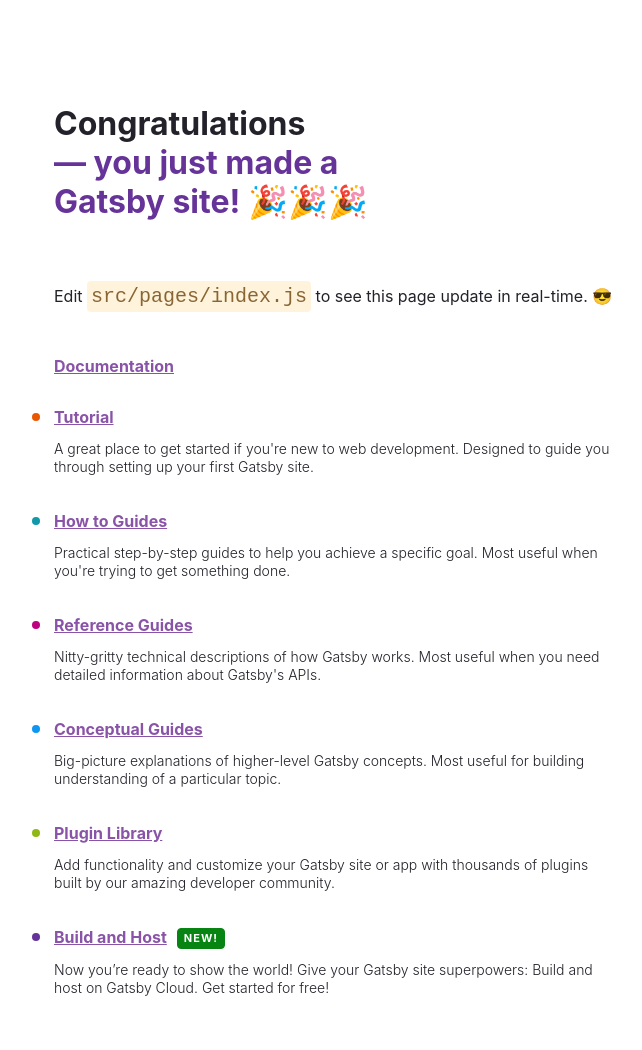
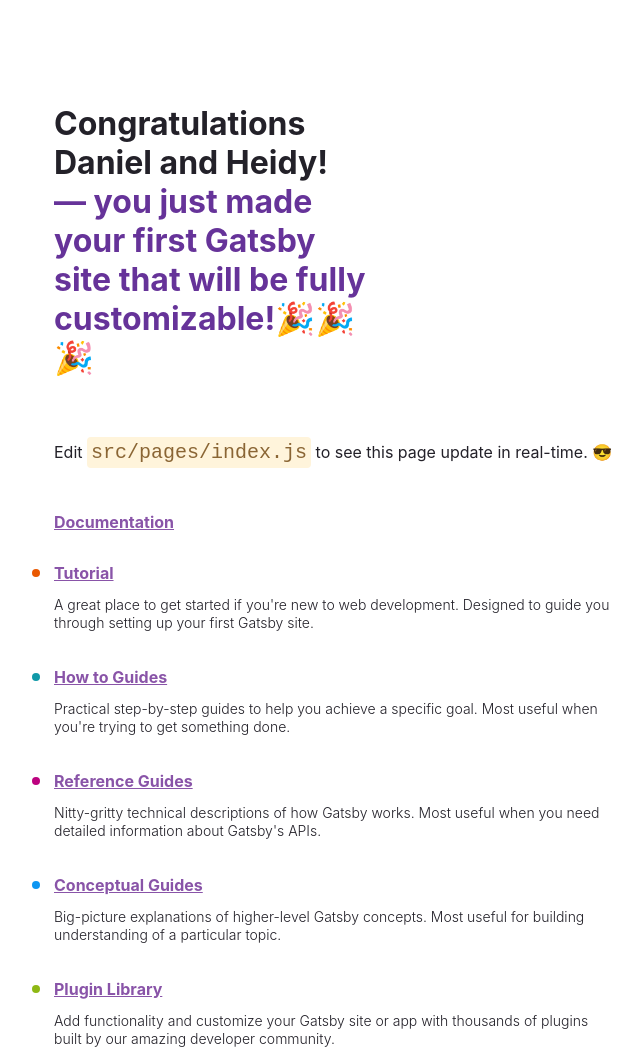
Before and after one commit to DnlBlanco/dnl-portfolio, a Gatsby site: page / in a window 1280 px wide. Shown: the top 1050 px of the page, without its empty margins (50-692 px from the left). Built offline with nearby package versions, Linux system fonts and the light colour scheme; Gatsby itself is replaced by a stand-in of ours.

Commit message:
Main: My Very first commit

```diff
--- a/src/pages/index.js
+++ b/src/pages/index.js
@@ -127,9 +127,9 @@
   return (
     <main style={pageStyles}>
       <h1 style={headingStyles}>
-        Congratulations
+        Congratulations Daniel and Heidy!
         <br />
-        <span style={headingAccentStyles}>— you just made a Gatsby site! 🎉🎉🎉</span>
+        <span style={headingAccentStyles}>— you just made your first Gatsby site that will be fully customizable!🎉🎉🎉</span>
       </h1>
       <p style={paragraphStyles}>
         Edit <code style={codeStyles}>src/pages/index.js</code> to see this page
```
